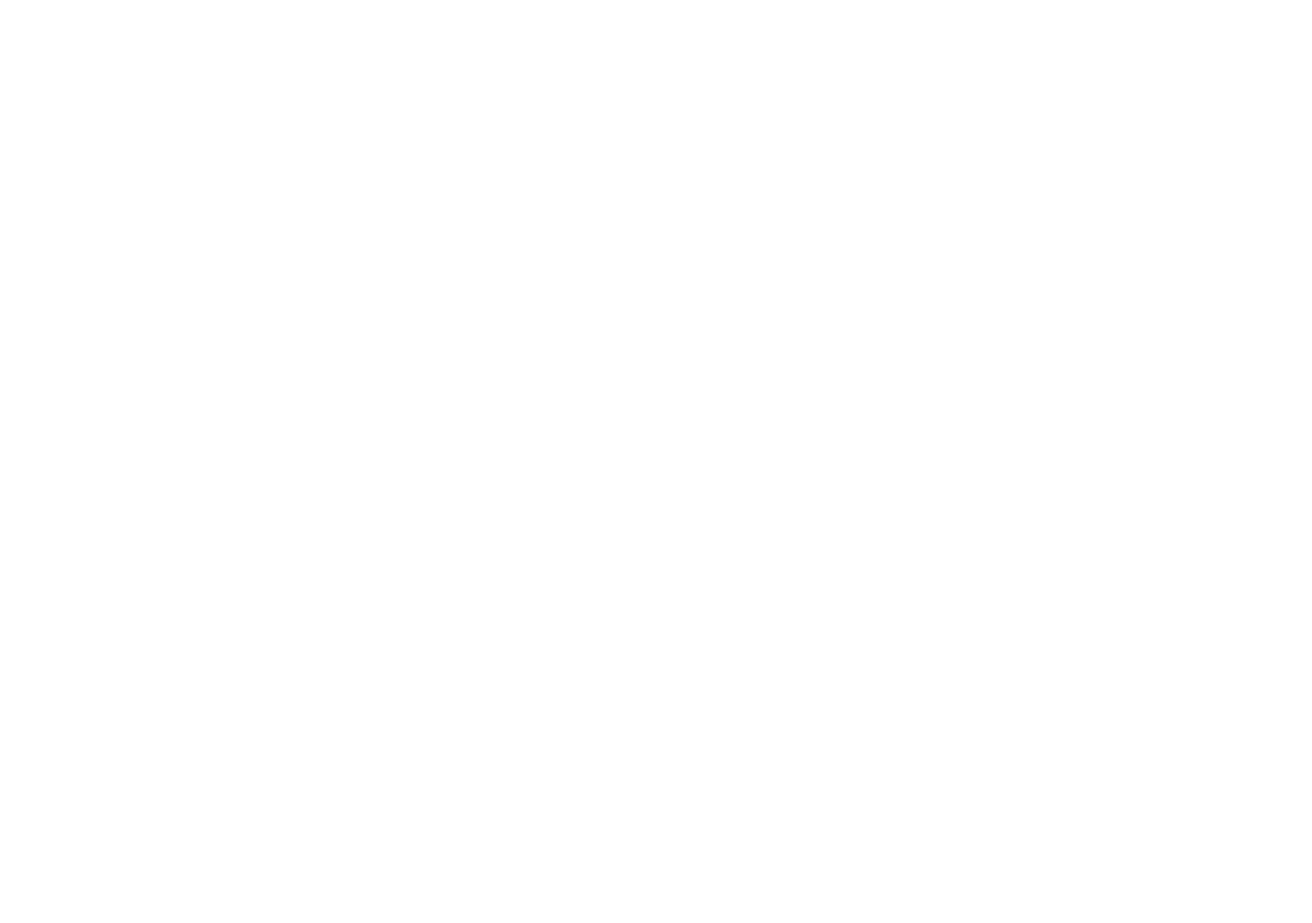
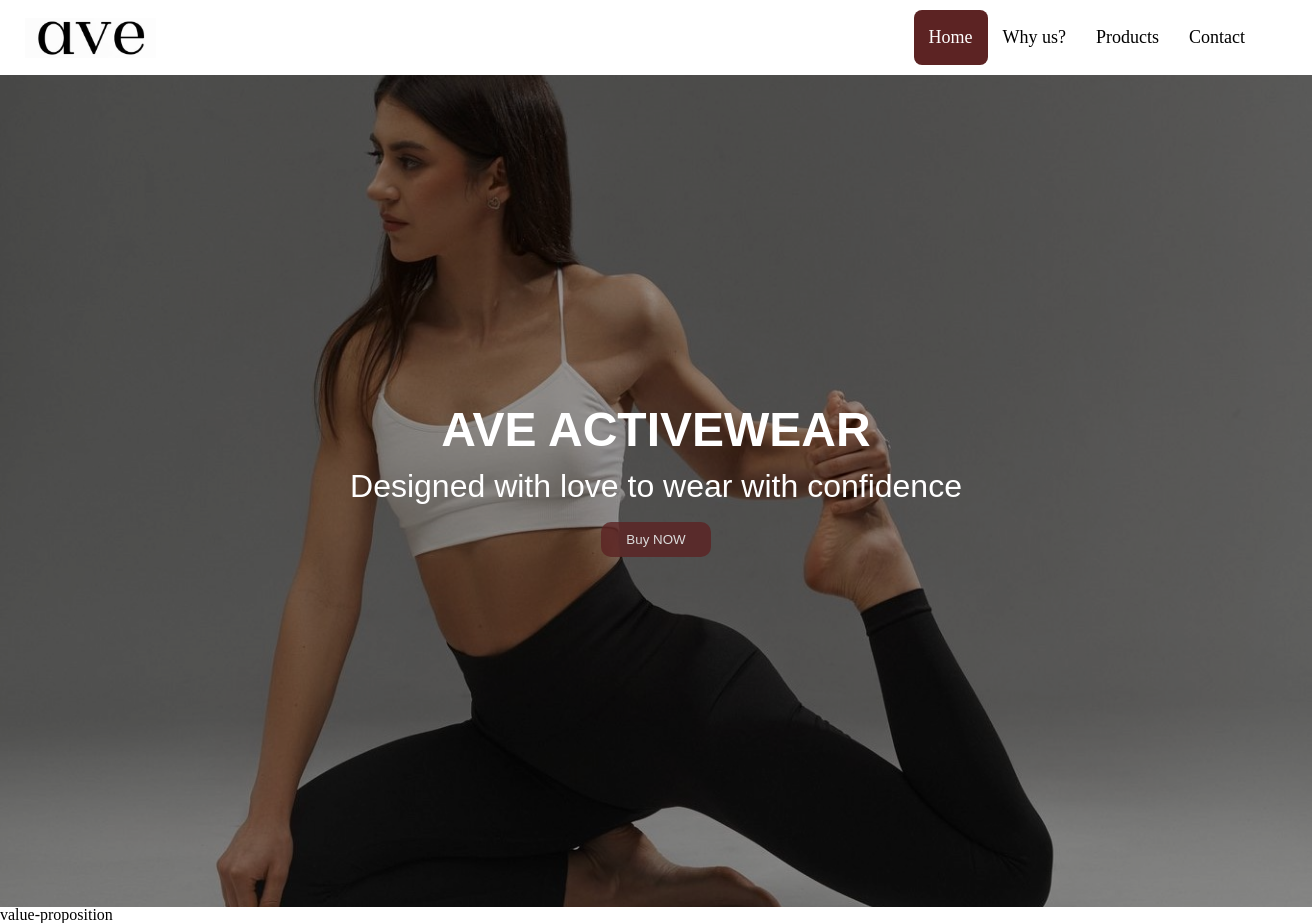
Before and after one commit to dgliga238/ave, a plain HTML site: page index.html in a window 1280 px wide. Shown: the whole page, 1312 px wide, since content can reach past the window. Before the commit the page ends 800 px from the top, so only its background shows below. Drawn offline with Linux system fonts and the light colour scheme.

Commit message:
add hero section

```diff
--- a/index.html
+++ b/index.html
@@ -9,6 +9,31 @@
     <link rel="stylesheet" href="style.css" />
   </head>
   <body>
-    <!-- ADD YOUR CODE HERE -->
+    <nav id="navbar">
+      <img src="images/logo.jpg" id="logo" alt="ave logo">
+      <div id="navbar-right">
+        <a href="#hero" class="active">Home</a>
+        <a href="#value-proposition">Why us?</a>
+        <a href="#products">Products</a>
+        <a href="#contact">Contact</a>
+
+      </div>
+
+    </nav>
+    <section class="hero" id="section">
+      <div class="hero-content">
+        <h1 class="hero-title">AVE ACTIVEWEAR</h1>
+        <h2 class="hero-subtitle"> Designed with love to wear with confidence</h2>
+        <button type="button" class="hero-button" onclick="alert('to be continued')">Buy NOW</button>
+
+      </div>
+
+    </section>
+    <section id="value-proposition" id="section">
+      value-proposition
+
+    </section>
+
+
   </body>
 </html>
--- a/style.css
+++ b/style.css
@@ -0,0 +1,122 @@
+#navbar {
+    display: flex;
+    align-items: center; /* Aligns items vertically */
+    justify-content: space-between; /* Distributes space between logo and links */
+    overflow: hidden;
+    padding: 10px 10px;
+    transition: 0.4s;
+    position: sticky;
+    width: 100%;
+    top: 0;
+    z-index: 99;
+  }
+  /* Style the navbar links */
+  #navbar a {
+    float: left;
+    color: black;
+    text-align: center;
+    padding: 15px;
+    text-decoration: none;
+    font-size: 18px;
+    line-height: 25px;
+    border-radius: 8px;
+  }
+
+  /* Style the logo */
+  #navbar #logo {
+    height: 40px;
+    width:auto;
+    transition: 0.4s;
+    margin-left: 15px;
+  }
+
+  /* Links on mouse-over */
+  #navbar a:hover {
+    background-color: #ce7e7e;
+    color: rgb(0, 0, 0);
+
+  }
+
+  /* Style the active/current link */
+  #navbar a.active {
+    background-color: #5c2323;
+    color: white;
+  }
+
+  /* Display some links to the right */
+  #navbar-right {
+    float: right;
+    display: flex;
+    margin-right: 30px;
+  }
+
+  #section {
+    min-height: 100vh;
+    padding: 1rem 1rem;
+    display: flex;
+    flex-direction: column;
+    align-items: center;
+    justify-content: center;
+    text-align: center;
+}
+
+
+body {
+    margin: 0;
+    padding: 0;
+}
+.hero {
+    position: relative;
+    width: 100vw;
+    height: 100vh;
+    display: flex;
+    justify-content: center;
+    align-items: center;
+}
+
+.hero::before {
+    content: "";
+    position: absolute;
+    top: 0;
+    left: 0;
+    width: 100%;
+    height: 100%;
+    background: url(images/hero4.jpg);
+    background-repeat: no-repeat;
+    background-size: cover;
+    background-position: center;
+    filter: brightness(60%);
+}
+.hero-content {
+    position: relative;
+    font-family: "Monserrat", sans-serif;
+    color: white;
+    text-align: center;
+    margin: 0.625rem;
+}
+.hero-title {
+    font-size: 3rem;
+    font-weight: 600;
+    margin-bottom: 0;
+}
+.hero-subtitle {
+    font-size: 2rem;
+    font-weight: 200;
+    margin-top: 1rem;
+}
+.hero-button {
+    border: none;
+    outline: 0;
+    display: inline-block;
+    padding: 10px 25px;
+    color: rgb(255, 255, 255);
+    background-color: #5c2323;
+    text-align: center;
+    cursor: pointer;
+    border-radius: 10px;
+    margin: 20px;
+    opacity: 0.8;
+  }
+  .hero-button:hover{
+    opacity: 1;
+  }
```
Also changed, not shown: images/hero4.jpg (added), images/logo.jpg (added).
